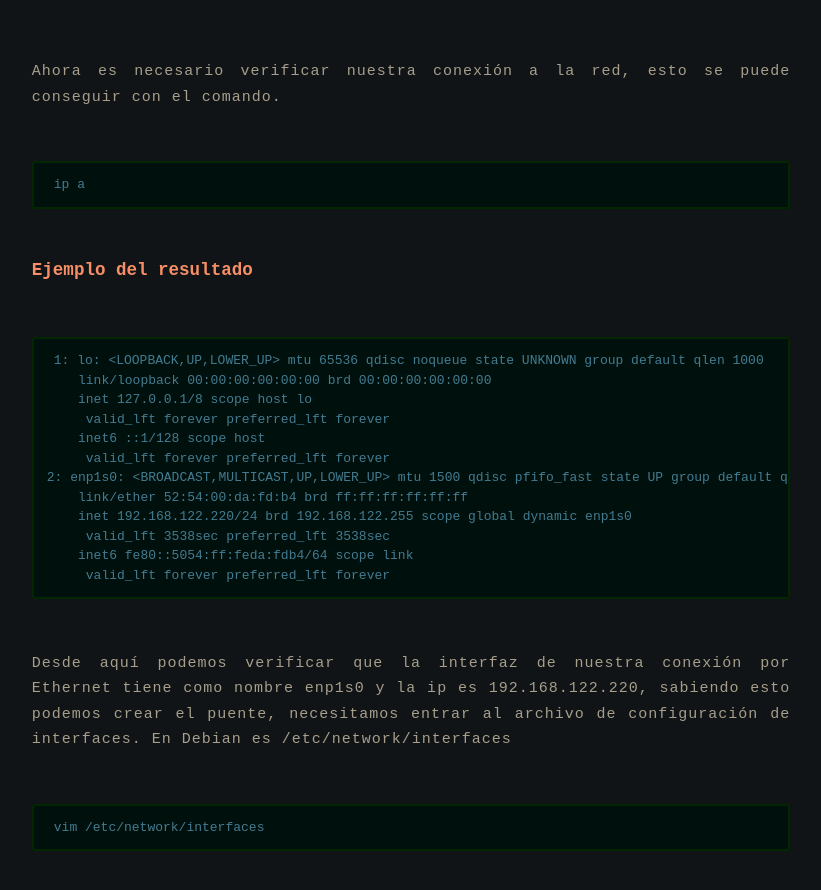
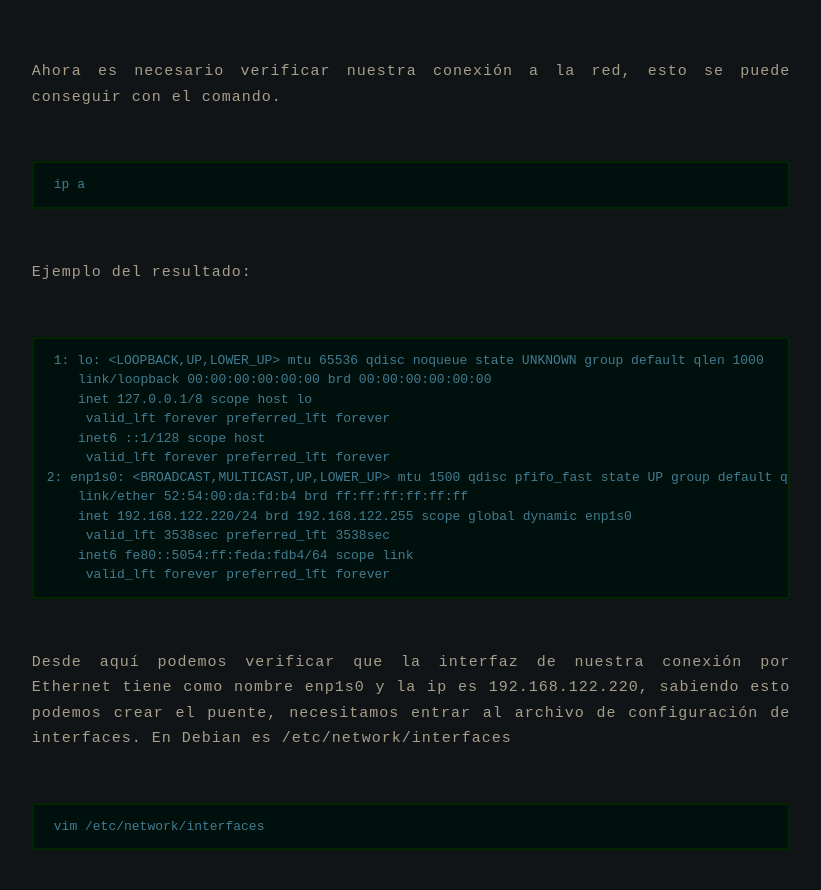
Before and after one commit to ksobrenat32/blog, a Jekyll site: the page built from all_collections/_posts/2021-12-16-lxc-server.md, in a window 1280 px wide and 900 px high, scrolled down 1840 px. Shown: the top 890 px of the window, without its empty margins (229-1050 px from the left). Built offline with Jekyll 4.4.1, drawn with Linux system fonts in a browser that asks for light colours.

Commit message:
Fix typo

```diff
--- a/all_collections/_posts/2021-12-16-lxc-server.md
+++ b/all_collections/_posts/2021-12-16-lxc-server.md
@@ -60,7 +60,7 @@ Ahora es necesario verificar nuestra conexión a la red, esto se
 
     ip a
 
-### Ejemplo del resultado
+Ejemplo del resultado:
 
     1: lo: <LOOPBACK,UP,LOWER_UP> mtu 65536 qdisc noqueue state UNKNOWN group default qlen 1000
         link/loopback 00:00:00:00:00:00 brd 00:00:00:00:00:00
```
